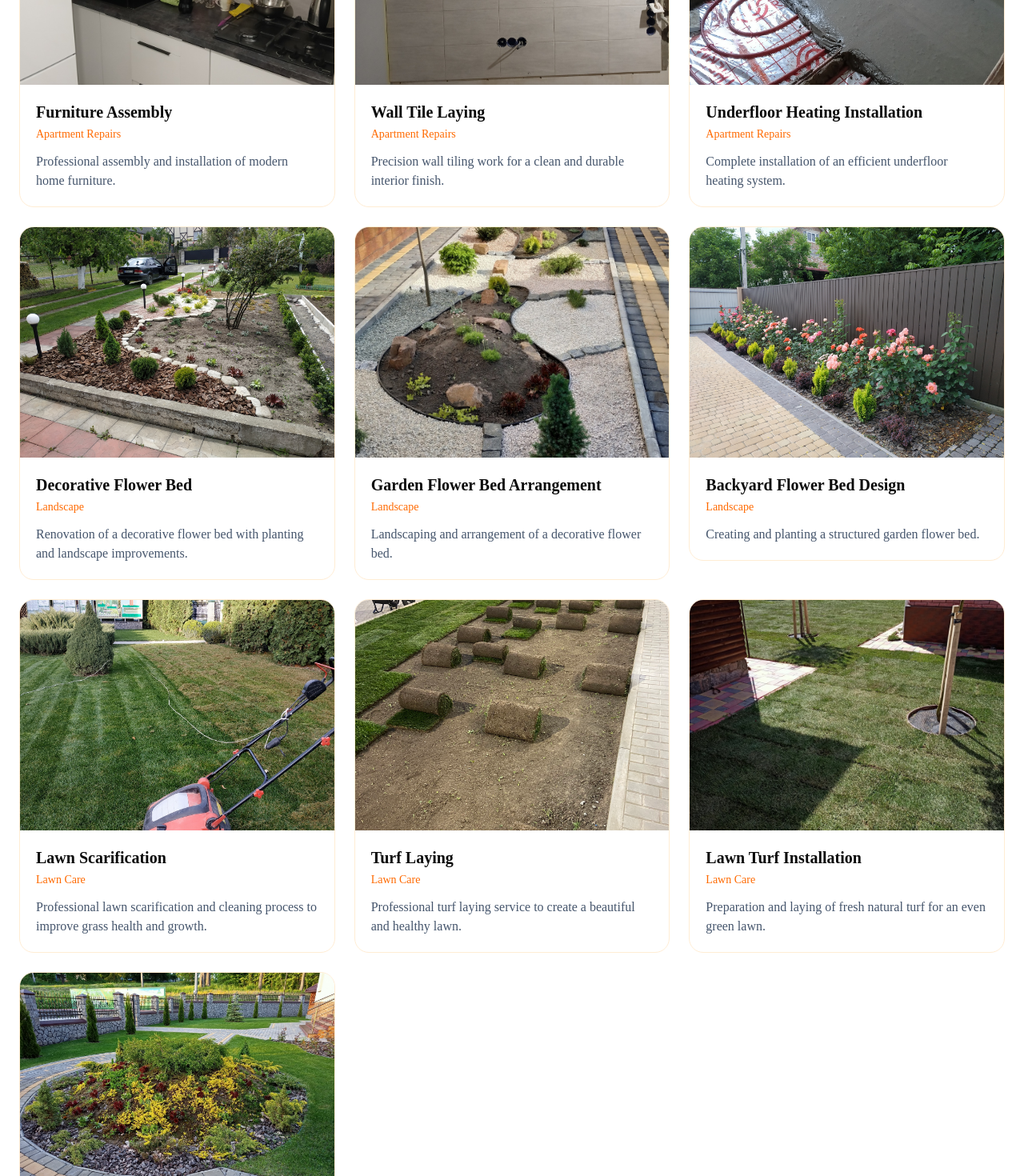
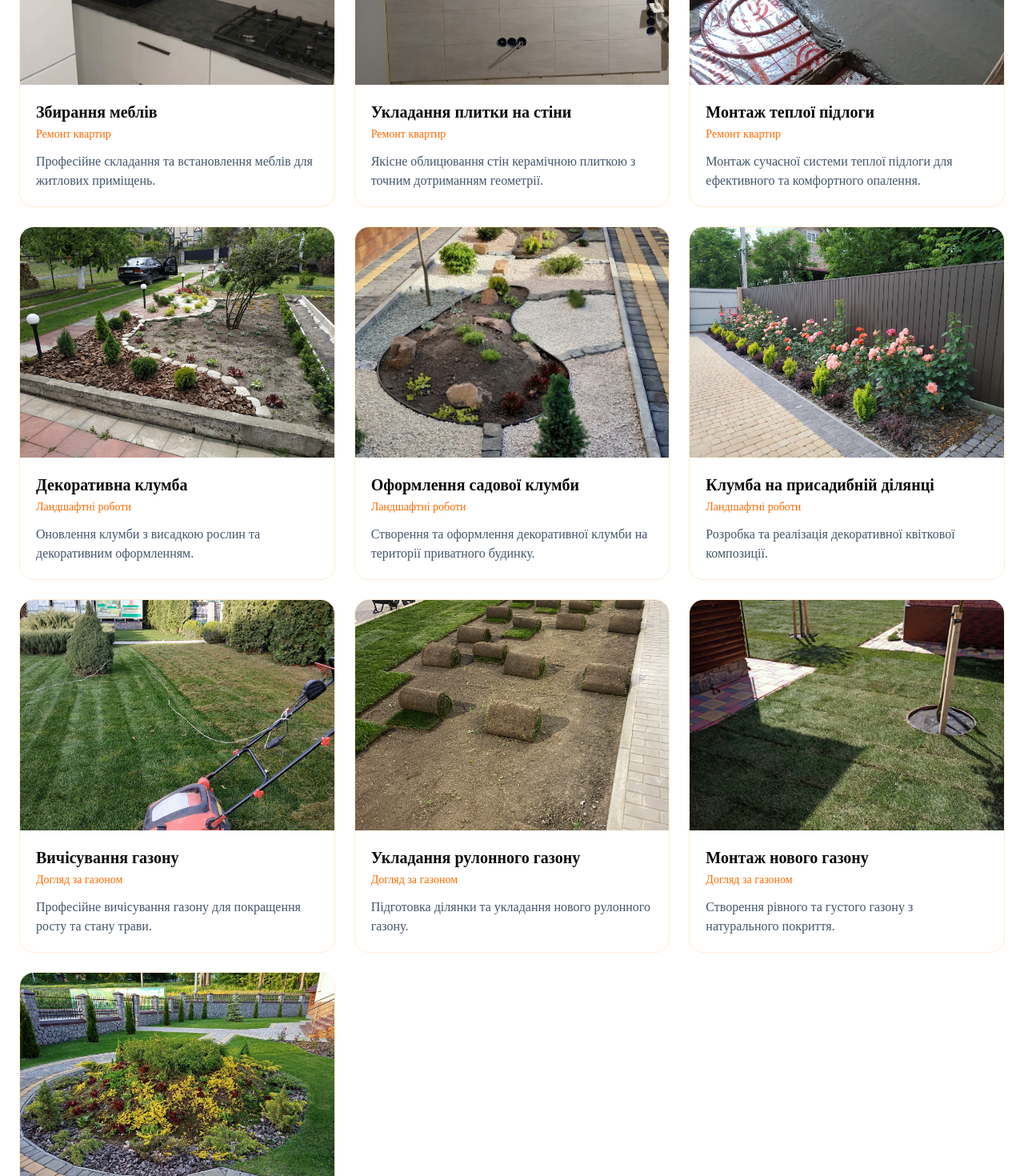
Before and after one commit to KovAlex010422/kov-service, a Next.js app: page /portfolio in a window 1280 px wide. Shown: the part 480-1950 px from the top of the page at 80% size. Built offline with nearby package versions, Linux system fonts and the light colour scheme.

Commit message:
Added photo

```diff
--- a/app/layout.tsx
+++ b/app/layout.tsx
@@ -13,7 +13,7 @@ const geistMono = Geist_Mono({
 });
 
 export const metadata = {
-  title: "KOV Service | Електрика, сантехніка, опалення та автополив",
+  title: "KOV Service | Електрика, сантехніка, опалення, автополив та ландшафтні роботи у Гайсині",
 
   description:
     "Професійні послуги електрика, сантехніка, опалення, вентиляції, кондиціонування, автополиву та догляду за територією. Гайсин та область.",
@@ -42,13 +42,18 @@ export const metadata = {
   },
 };
 
-export default function RootLayout({ children }: LayoutProps<"/">) {
+export default function RootLayout({
+  children,
+}: LayoutProps<"/">) {
   return (
     <html
-      lang="en"
+      lang="uk"
+      data-scroll-behavior="smooth"
       className={`${geistSans.variable} ${geistMono.variable} h-full antialiased`}
     >
-      <body className="min-h-full flex flex-col">{children}</body>
+      <body className="min-h-full flex flex-col">
+        {children}
+      </body>
     </html>
   );
 }
--- a/src/components/sections/FeaturedProjects/FeaturedProjects.jsx
+++ b/src/components/sections/FeaturedProjects/FeaturedProjects.jsx
@@ -3,8 +3,10 @@ import Image from "next/image";
 import { projects } from "@/src/data/projects";
 
 export default function FeaturedProjects() {
-  const featured = projects.slice(0, 3);
 
+  const featured = projects.filter(
+    (project) => project.featured
+  );
   return (
     <section className="py-24 bg-white">
       <div className="max-w-7xl mx-auto px-6">
--- a/src/data/projects.js
+++ b/src/data/projects.js
@@ -1,12 +1,21 @@
 export const projects = [
   {
     id: "furniture-assembly-1",
-    title: "Furniture Assembly",
-    category: "Apartment Repairs",
+
+    title: "Збирання меблів",
+
+    category: "Ремонт квартир",
+
+    year: "2026",
+
+    featured: true,
+
     description:
-      "Professional assembly and installation of modern home furniture.",
+      "Професійне складання та встановлення меблів для житлових приміщень.",
+
     cover:
       "/portfolio/apartment_repairs/furniture_assembly/furniture_assembly_1/process1.jpg",
+
     images: [
       "/portfolio/apartment_repairs/furniture_assembly/furniture_assembly_1/process1.jpg",
     ],
@@ -14,12 +23,21 @@ export const projects = [
 
   {
     id: "laying-tiles-on-walls-1",
-    title: "Wall Tile Laying",
-    category: "Apartment Repairs",
+
+    title: "Укладання плитки на стіни",
+
+    category: "Ремонт квартир",
+
+    year: "2026",
+
+    featured: true,
+
     description:
-      "Precision wall tiling work for a clean and durable interior finish.",
+      "Якісне облицювання стін керамічною плиткою з точним дотриманням геометрії.",
+
     cover:
       "/portfolio/apartment_repairs/laying_tiles_on_walls/laying_tiles_on_walls_1/process1.jpg",
+
     images: [
       "/portfolio/apartment_repairs/laying_tiles_on_walls/laying_tiles_on_walls_1/process1.jpg",
     ],
@@ -27,12 +45,21 @@ export const projects = [
 
   {
     id: "underfloor-heating-1",
-    title: "Underfloor Heating Installation",
-    category: "Apartment Repairs",
+
+    title: "Монтаж теплої підлоги",
+
+    category: "Ремонт квартир",
+
+    year: "2026",
+
+    featured: true,
+
     description:
-      "Complete installation of an efficient underfloor heating system.",
+      "Монтаж сучасної системи теплої підлоги для ефективного та комфортного опалення.",
+
     cover:
       "/portfolio/apartment_repairs/underfloor_heating/underfloor_heating_1/process3.jpg",
+
     images: [
       "/portfolio/apartment_repairs/underfloor_heating/underfloor_heating_1/process1.jpg",
       "/portfolio/apartment_repairs/underfloor_heating/underfloor_heating_1/process2.jpg",
@@ -42,12 +69,21 @@ export const projects = [
 
   {
     id: "flowerbed-1",
-    title: "Decorative Flower Bed",
-    category: "Landscape",
+
+    title: "Декоративна клумба",
+
+    category: "Ландшафтні роботи",
+
+    year: "2026",
+
+    featured: true,
+
     description:
-      "Renovation of a decorative flower bed with planting and landscape improvements.",
+      "Оновлення клумби з висадкою рослин та декоративним оформленням.",
+
     cover:
       "/portfolio/landscape/flowerbeds/flowerbed_1/after2.jpg",
+
     images: [
       "/portfolio/landscape/flowerbeds/flowerbed_1/before.jpg",
       "/portfolio/landscape/flowerbeds/flowerbed_1/after1.jpg",
@@ -57,12 +93,21 @@ export const projects = [
 
   {
     id: "flowerbed-2",
-    title: "Garden Flower Bed Arrangement",
-    category: "Landscape",
+
+    title: "Оформлення садової клумби",
+
+    category: "Ландшафтні роботи",
+
+    year: "2026",
+
+    featured: false,
+
     description:
-      "Landscaping and arrangement of a decorative flower bed.",
+      "Створення та оформлення декоративної клумби на території приватного будинку.",
+
     cover:
       "/portfolio/landscape/flowerbeds/flowerbed_2/process1.jpg",
+
     images: [
       "/portfolio/landscape/flowerbeds/flowerbed_2/process1.jpg",
     ],
@@ -70,12 +115,21 @@ export const projects = [
 
   {
     id: "flowerbed-3",
-    title: "Backyard Flower Bed Design",
-    category: "Landscape",
+
+    title: "Клумба на присадибній ділянці",
+
+    category: "Ландшафтні роботи",
+
+    year: "2026",
+
+    featured: false,
+
     description:
-      "Creating and planting a structured garden flower bed.",
+      "Розробка та реалізація декоративної квіткової композиції.",
+
     cover:
       "/portfolio/landscape/flowerbeds/flowerbed_3/process2.jpg",
+
     images: [
       "/portfolio/landscape/flowerbeds/flowerbed_3/process1.jpg",
       "/portfolio/landscape/flowerbeds/flowerbed_3/process2.jpg",
@@ -84,12 +138,21 @@ export const projects = [
 
   {
     id: "lawn-scarification-1",
-    title: "Lawn Scarification",
-    category: "Lawn Care",
+
+    title: "Вичісування газону",
+
+    category: "Догляд за газоном",
+
+    year: "2026",
+
+    featured: true,
+
     description:
-      "Professional lawn scarification and cleaning process to improve grass health and growth.",
+      "Професійне вичісування газону для покращення росту та стану трави.",
+
     cover:
       "/portfolio/landscape/lawn/scarification/process1.jpg",
+
     images: [
       "/portfolio/landscape/lawn/scarification/process1.jpg",
       "/portfolio/landscape/lawn/scarification/process2.jpg",
@@ -99,12 +162,21 @@ export const projects = [
 
   {
     id: "turf-laying-1",
-    title: "Turf Laying",
-    category: "Lawn Care",
+
+    title: "Укладання рулонного газону",
+
+    category: "Догляд за газоном",
+
+    year: "2026",
+
+    featured: true,
+
     description:
-      "Professional turf laying service to create a beautiful and healthy lawn.",
+      "Підготовка ділянки та укладання нового рулонного газону.",
+
     cover:
       "/portfolio/landscape/lawn/turf_laying_1/process1.jpg",
+
     images: [
       "/portfolio/landscape/lawn/turf_laying_1/process1.jpg",
       "/portfolio/landscape/lawn/turf_laying_1/process2.jpg",
@@ -114,12 +186,21 @@ export const projects = [
 
   {
     id: "turf-laying-2",
-    title: "Lawn Turf Installation",
-    category: "Lawn Care",
+
+    title: "Монтаж нового газону",
+
+    category: "Догляд за газоном",
+
+    year: "2026",
+
+    featured: false,
+
     description:
-      "Preparation and laying of fresh natural turf for an even green lawn.",
+      "Створення рівного та густого газону з натурального покриття.",
+
     cover:
       "/portfolio/landscape/lawn/turf_laying_2/process1.jpg",
+
     images: [
       "/portfolio/landscape/lawn/turf_laying_2/process1.jpg",
     ],
@@ -127,12 +208,21 @@ export const projects = [
 
   {
     id: "turf-laying-3",
-    title: "Residential Turf Laying",
-    category: "Lawn Care",
+
+    title: "Газон для приватного подвір'я",
+
+    category: "Догляд за газоном",
+
+    year: "2026",
+
+    featured: false,
+
     description:
-      "Full-cycle rolled turf installation for a residential yard.",
+      "Повний цикл підготовки основи та укладання рулонного газону.",
+
     cover:
       "/portfolio/landscape/lawn/turf_laying_3/process4.jpg",
+
     images: [
       "/portfolio/landscape/lawn/turf_laying_3/process1.jpg",
       "/portfolio/landscape/lawn/turf_laying_3/process2.jpg",
```
Also changed, not shown: src/components/sections/RequestForm/RequestForm.jsx (+3 -4 lines), public/portfolio/apartment_repairs/furniture_assembly/furniture_assembly_1/process1.jpg.
